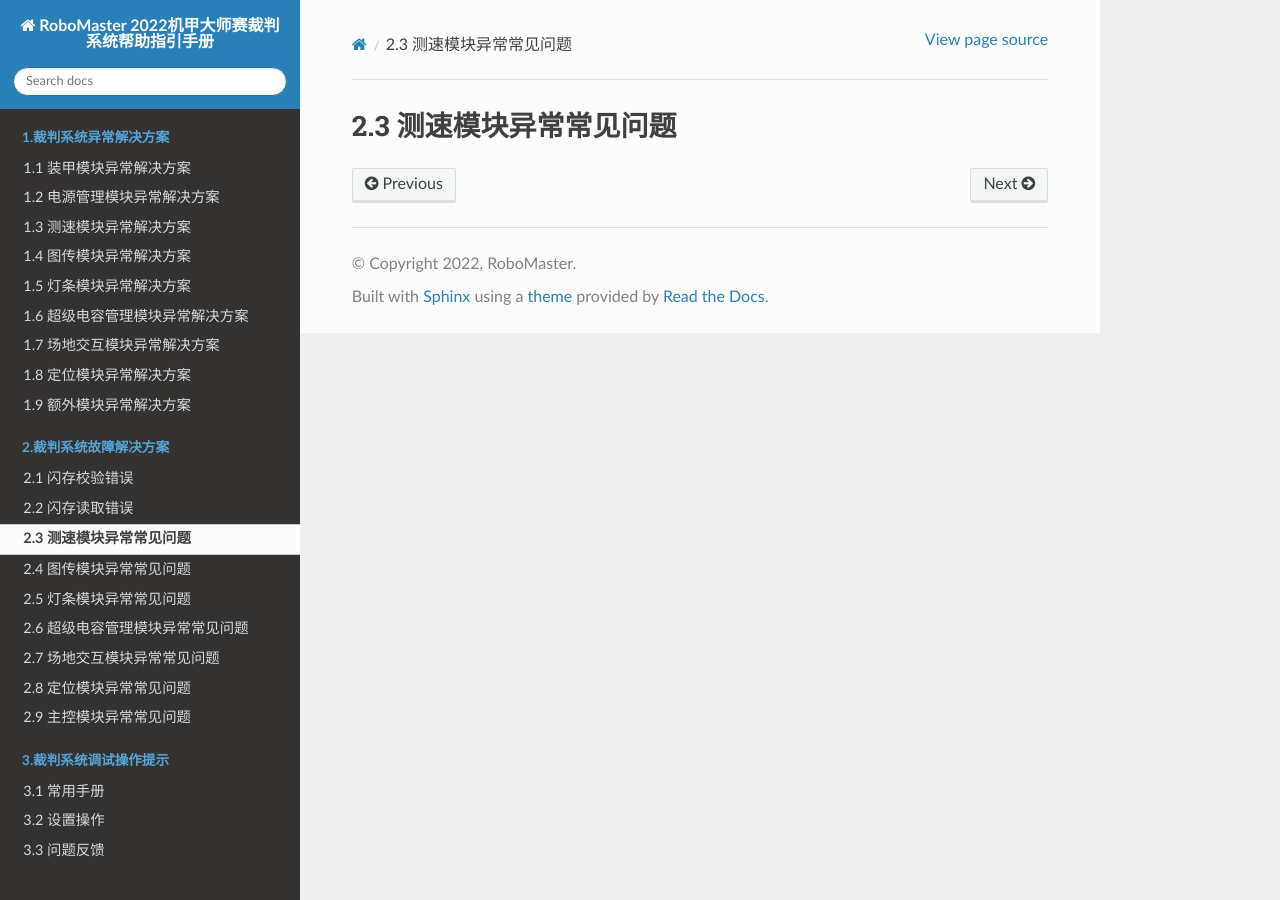
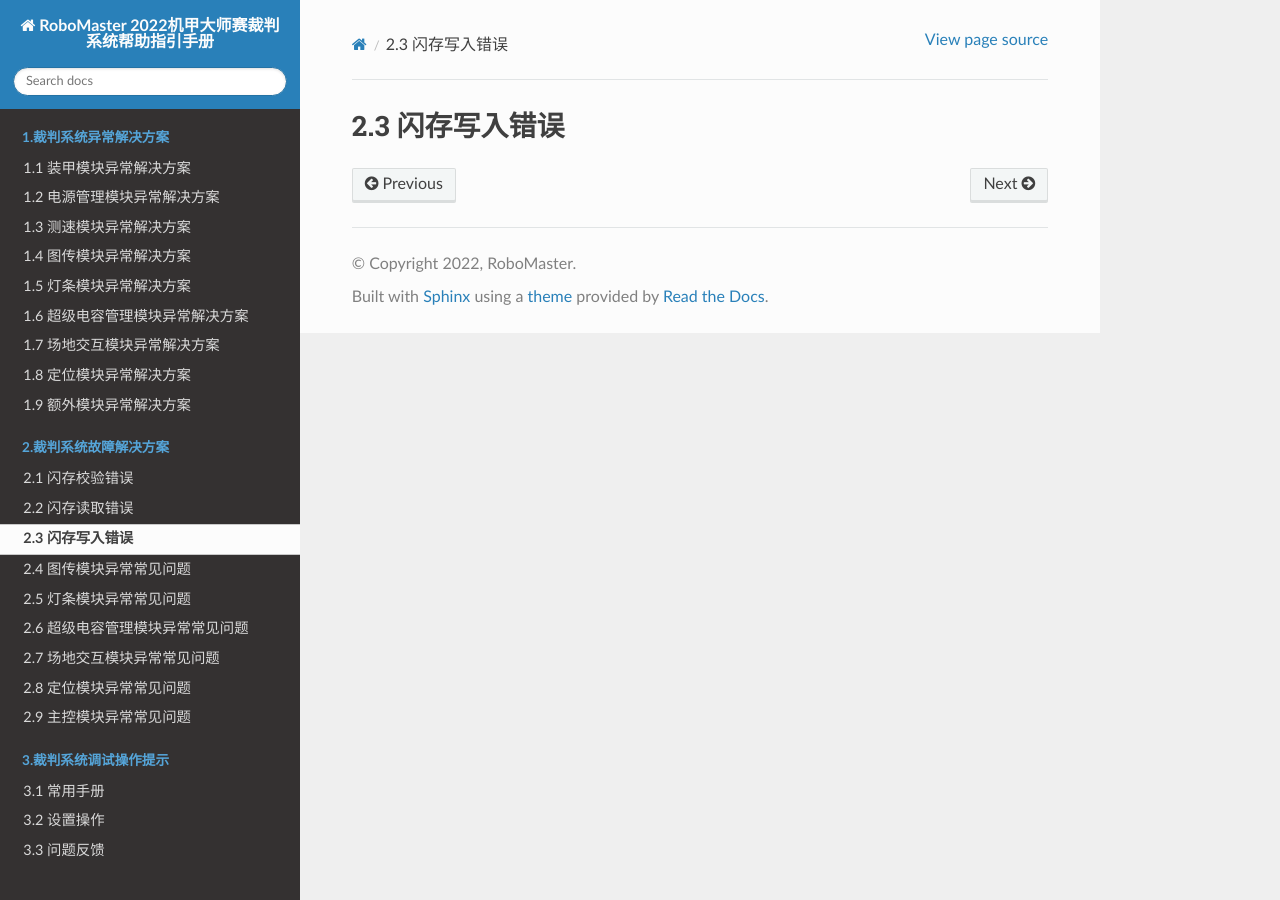
Before and after one commit to RoboMaster/RefereeSystem_Help, a Sphinx documentation site: the page built from docs/ch2/2-3.md, in a window 1280 px wide. Built offline with Sphinx 7.4.7 and the Read the Docs theme 2.0.0, drawn with Linux system fonts in a browser that asks for light colours; pages that are not in the unit, such as notebooks, are missing from menus.

Commit message:
Update 2-3.md

```diff
--- a/docs/ch2/2-3.md
+++ b/docs/ch2/2-3.md
@@ -1 +1 @@
-# 2.3 测速模块异常常见问题
+# 2.3 闪存写入错误
```
